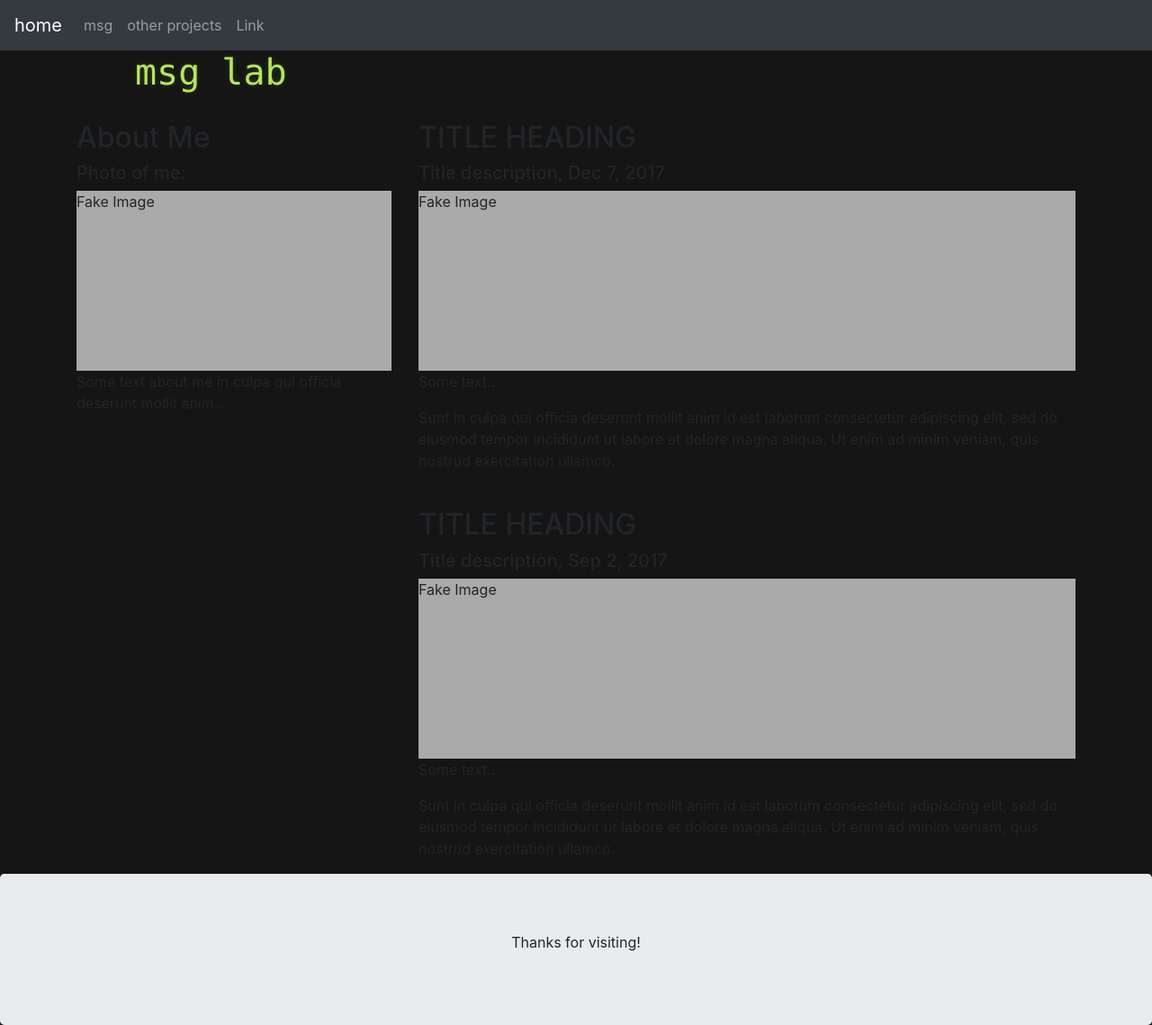
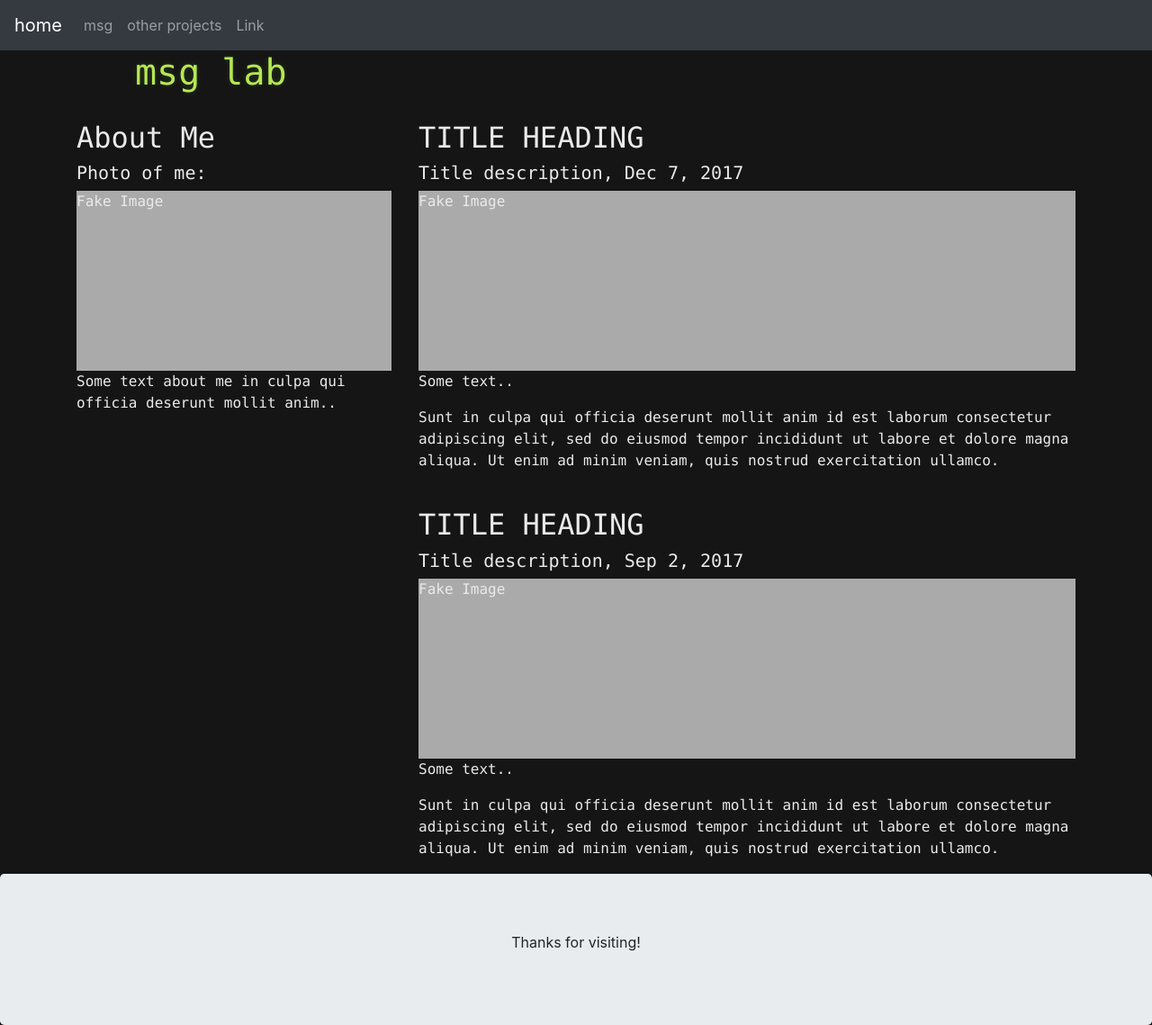
Before and after one commit to msglab/msglab, a Jekyll site: the page index.html, which Jekyll copies as it is, in a window 1280 px wide. Shown: the whole page at 90% size. Built offline with Jekyll 4.4.1, drawn with Linux system fonts in a browser that asks for light colours.

Commit message:
Update index.html

```diff
--- a/index.html
+++ b/index.html
@@ -57,7 +57,12 @@
 <!--     <p>This is a space to feature and archive projects I am working on</p>  -->
   </div>
 
-  <div class="container" style="margin-top:30px;">
+  <div class="container" style="margin-top:30px;
+    color: #eaeaea;
+    font-size: 16px;
+    line-height: 1.5;
+    font-family: Monaco, Bitstream Vera Sans Mono, Lucida Console, Terminal, monospace;
+  ">
     <div class="row">
       <div class="col-sm-4">
         <h2>About Me</h2>
```
